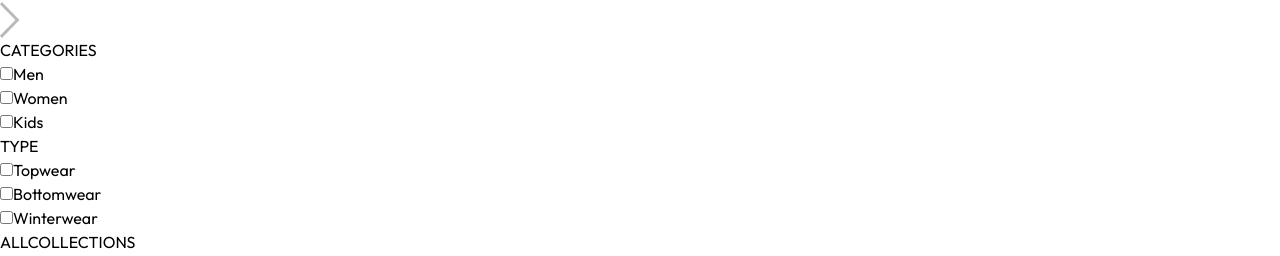
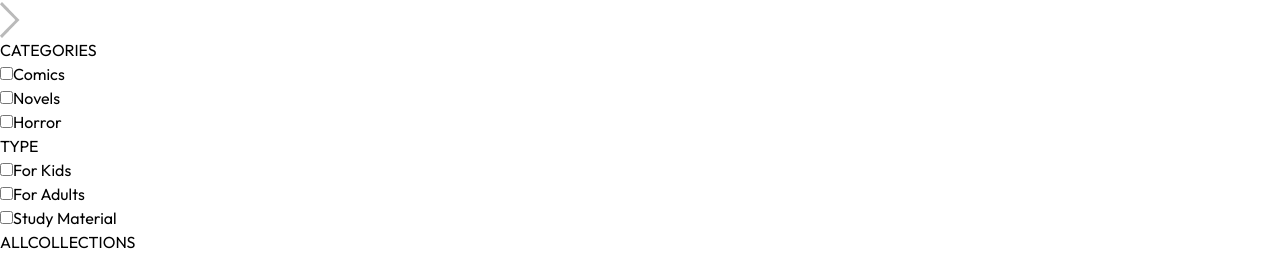
Before and after one commit to Ash11266/IdeathonProject, a React (Vite) app: page /Collection in a window 1280 px wide. Shown: the part 544-800 px from the top of the page. Built offline with nearby package versions, Linux system fonts and the light colour scheme.

Commit message:
asset and filter changes

```diff
--- a/src/pages/Collection.jsx
+++ b/src/pages/Collection.jsx
@@ -73,13 +73,13 @@ const Collection = () => {
           <p className='mb-3 text-sm font-medium'>CATEGORIES</p>
           <div className='flex flex-col gap-2 text-sm font-light text-gray-700'>
             <p className='flex gap-2'>
-              <input className='w-3' type="checkbox" value={'Men'} onChange={toggleCategory}/>Men
+              <input className='w-3' type="checkbox" value={'Men'} onChange={toggleCategory}/>Comics
             </p>
             <p className='flex gap-2'>
-              <input className='w-3' type="checkbox" value={'Women'} onChange={toggleCategory}/>Women
+              <input className='w-3' type="checkbox" value={'Women'} onChange={toggleCategory}/>Novels
             </p>
             <p className='flex gap-2'>
-              <input className='w-3' type="checkbox" value={'Kids'} onChange={toggleCategory}/>Kids
+              <input className='w-3' type="checkbox" value={'Kids'} onChange={toggleCategory}/>Horror
             </p>
           </div>
 
@@ -89,13 +89,13 @@ const Collection = () => {
           <p className='mb-3 text-sm font-medium'>TYPE</p>
           <div className='flex flex-col gap-2 text-sm font-light text-gray-700'>
             <p className='flex gap-2'>
-              <input className='w-3' type="checkbox" value={'Topwear'} onChange={toggleSubCategory}/>Topwear
+              <input className='w-3' type="checkbox" value={'Topwear'} onChange={toggleSubCategory}/>For Kids
             </p>
             <p className='flex gap-2'>
-              <input className='w-3' type="checkbox" value={'Bottomwear'} onChange={toggleSubCategory}/>Bottomwear
+              <input className='w-3' type="checkbox" value={'Bottomwear'} onChange={toggleSubCategory}/>For Adults
             </p>
             <p className='flex gap-2'>
-              <input className='w-3' type="checkbox" value={'Winterwear'} onChange={toggleSubCategory}/>Winterwear
+              <input className='w-3' type="checkbox" value={'Winterwear'} onChange={toggleSubCategory}/>Study Material
             </p>
           </div>
 
```
Also changed, not shown: src/assets/frontend_assets/assets.js (+57 -56 lines), src/assets/frontend_assets/hero_img.jpg (added), 1 other file (tests, documents, lock files or other folders).
